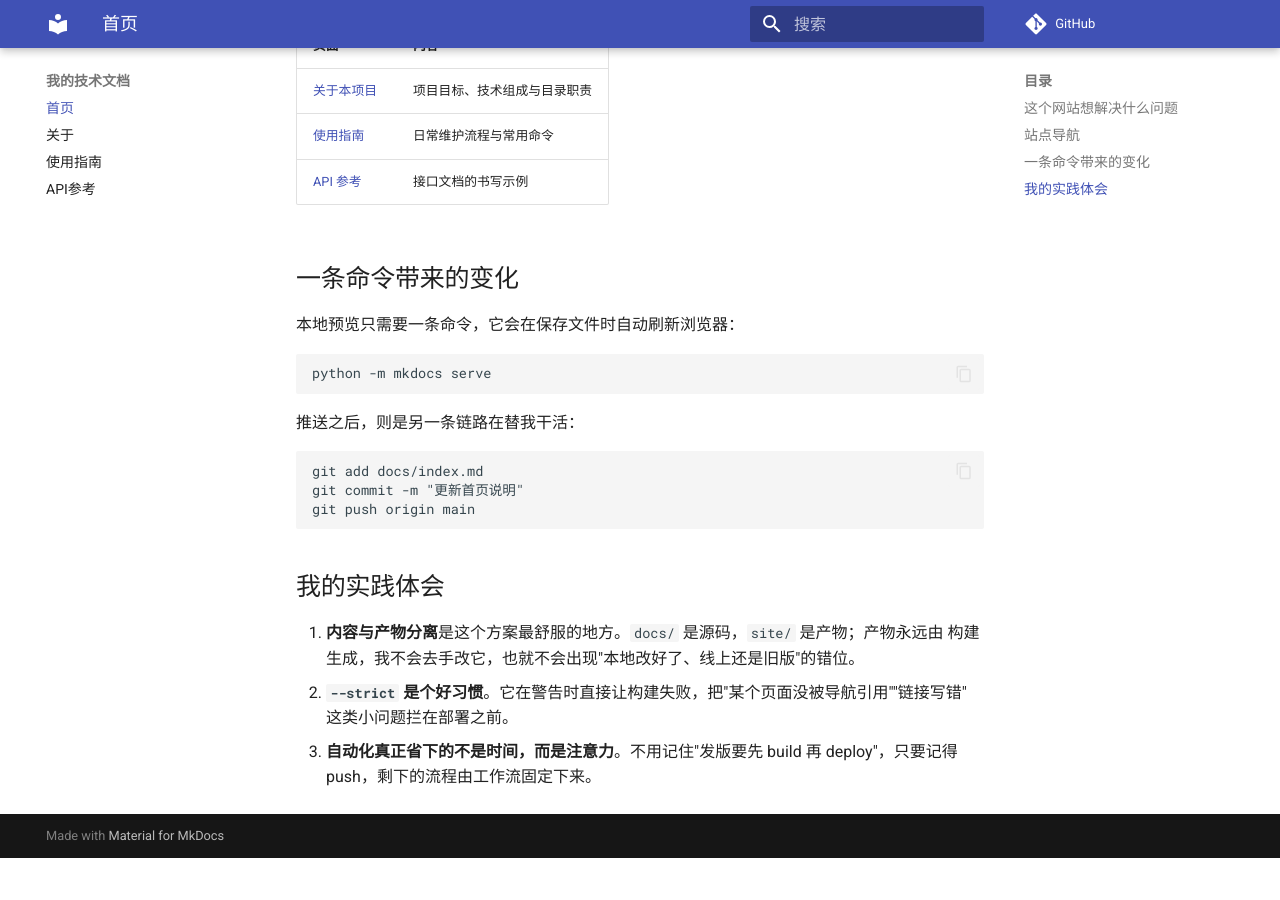
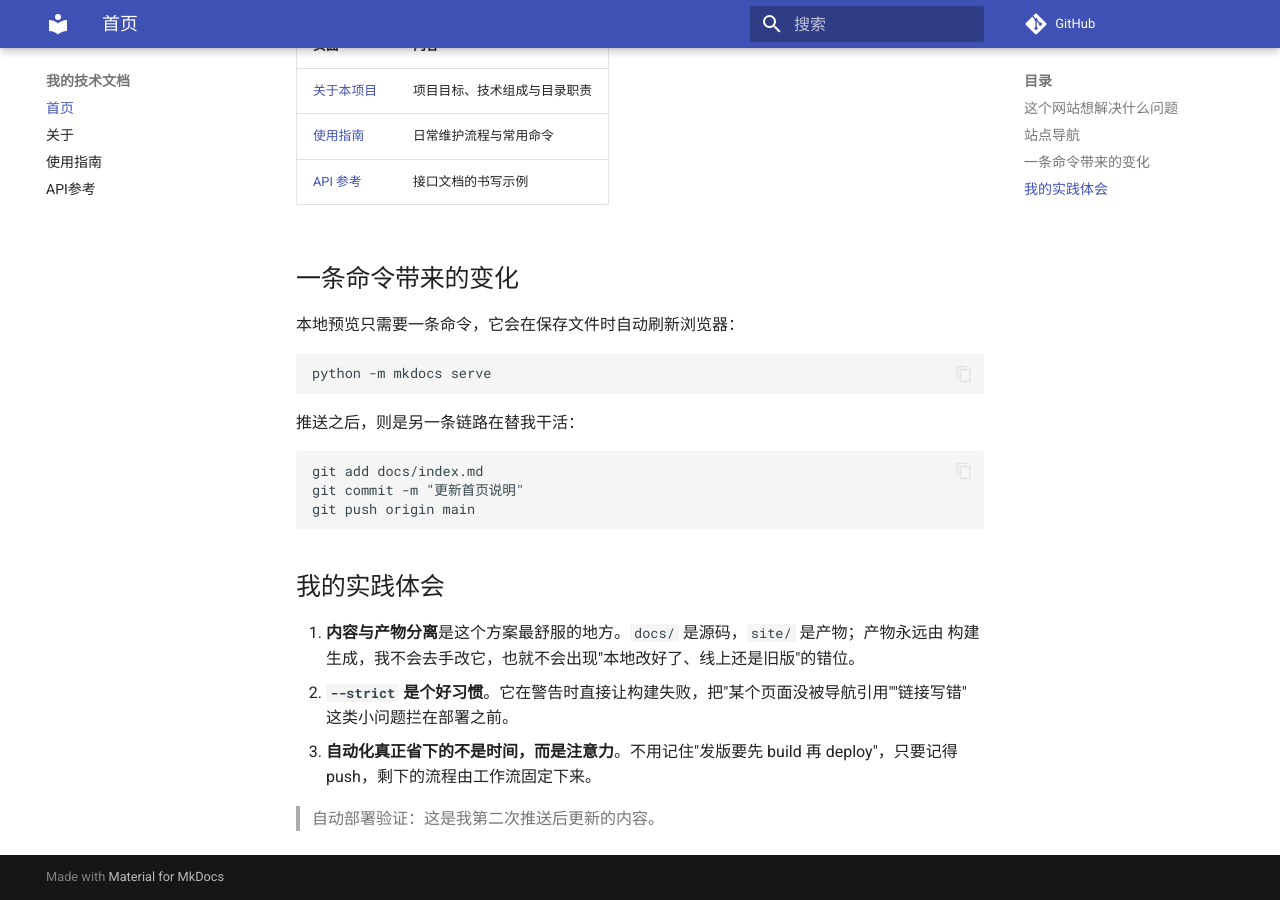
Before and after one commit to sakoto505/my-docs, an MkDocs documentation site: the page built from docs/index.md, in a window 1280 px wide and 900 px high, scrolled down 643 px. Built offline with MkDocs 1.6.1 and Material for MkDocs 9.7.7, drawn with Linux system fonts in a browser that asks for light colours; comment, search, counter and statistics services are not loaded; before the commit the page ends 1501 px from its top, so only the background shows below that.

Commit message:
验证文档修改后自动更新网站

```diff
--- a/docs/index.md
+++ b/docs/index.md
@@ -46,3 +46,5 @@ git push origin main
    这类小问题拦在部署之前。
 3. **自动化真正省下的不是时间，而是注意力**。不用记住"发版要先 build 再 deploy"，只要记得
    push，剩下的流程由工作流固定下来。
+
+> 自动部署验证：这是我第二次推送后更新的内容。
```
